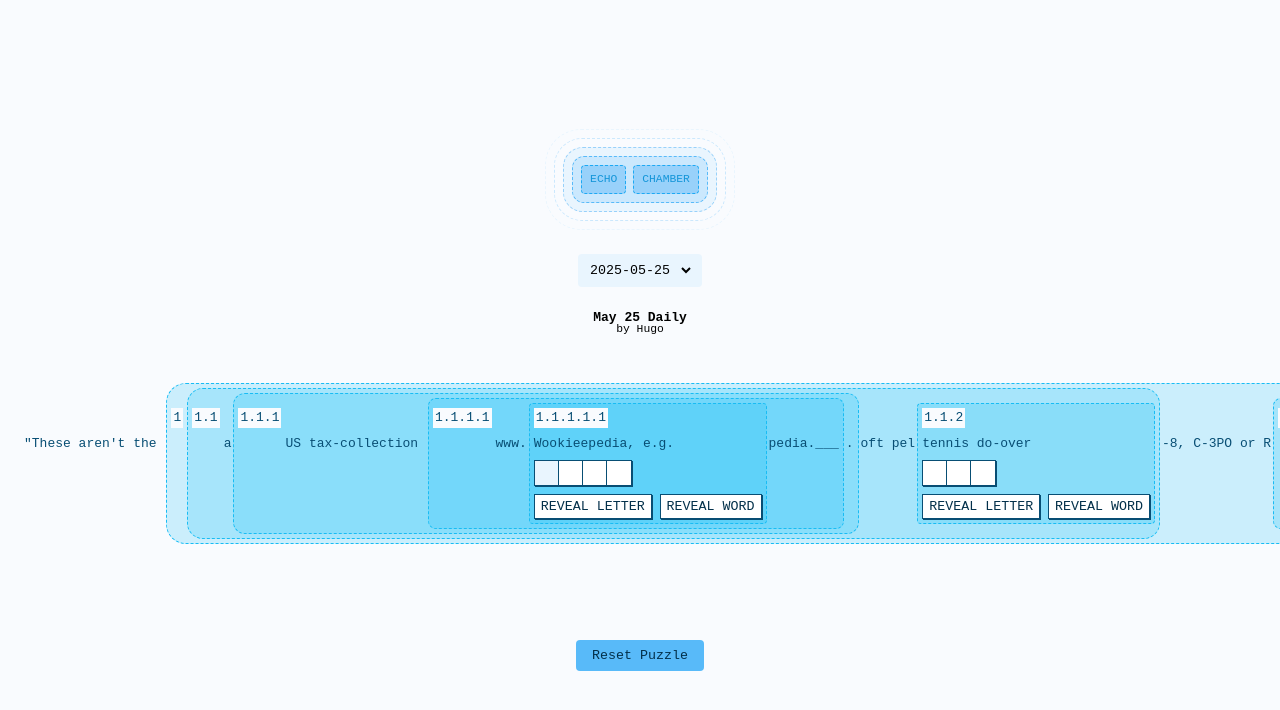
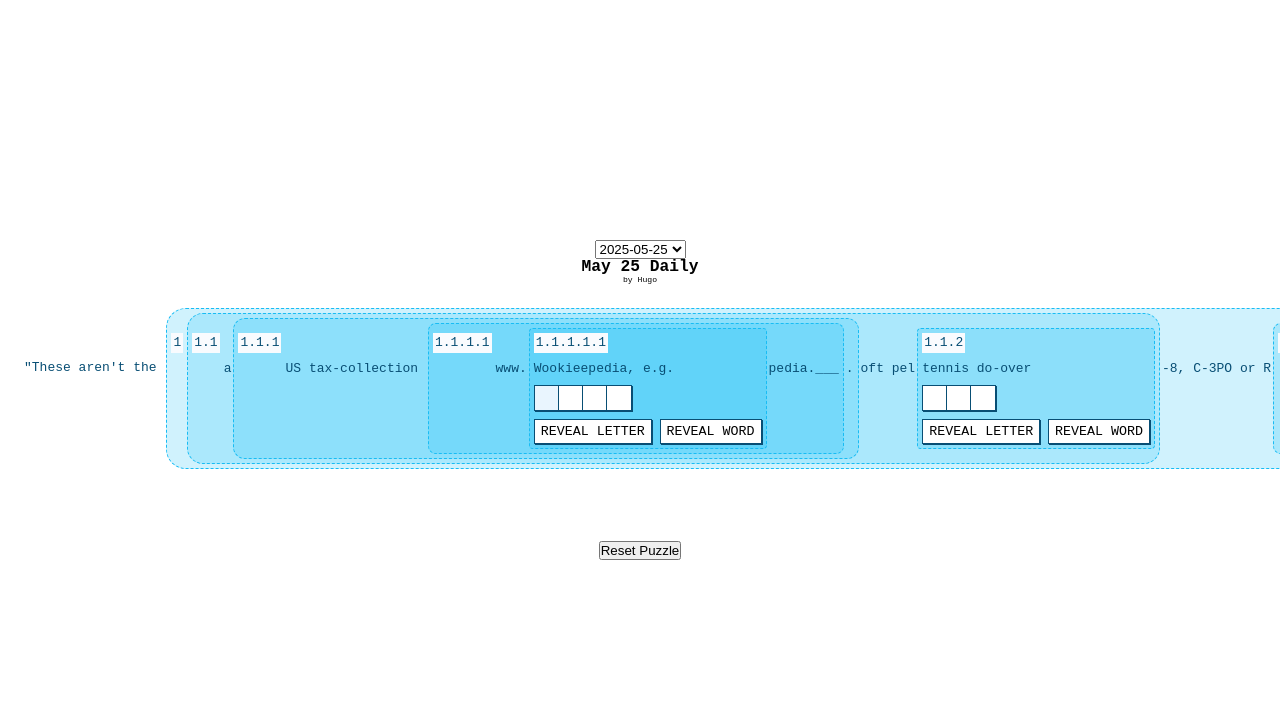
Before and after one commit to hugolynch/echo, a Svelte app: page / in a window 1280 px wide. Shown: the top 710 px of the page. Built offline with nearby package versions, Linux system fonts and the light colour scheme.

Commit message:
Strip global/unused CSS

```diff
--- a/index.html
+++ b/index.html
@@ -8,19 +8,6 @@
 </head>
 
 <body>
-  <!-- <img src="logo.gif"> -->
-  <div id="logo">
-    <div id="layer0">
-      <div id="layer1">
-        <div id="layer2">
-          <div id="layer3">
-            <div id="layer4">ECHO</div>
-            <div id="layer4">CHAMBER</div>
-          </div>
-        </div>
-      </div>
-    </div>
-  </div>
   <div id="app"></div>
   <script type="module" src="/src/main.ts"></script>
 </body>
--- a/src/app.css
+++ b/src/app.css
@@ -5,145 +5,11 @@
   box-sizing: border-box;
 }
 
-:root {
-  font-family: monospace;
-  line-height: 1;
-  font-weight: 400;
-  font-size: 62.5%;
-}
-
 #app {
-  display: flex;
-  flex-direction: column;
-  gap: 24px;
-}
-
-body {
   display: flex;
   flex-direction: column;
   justify-content: center;
   align-items: center;
   text-align: center;
   height: 100vh;
-  background-color: #F9FBFE;
-  font-family: 'IBM Plex Mono', monospace;
-  font-size: 1.4rem;
-  gap: 24px;
-  /* padding: 96px; */
 }
-
-h1 {
-  font-size: 1.6rem;
-}
-
-button {
-  padding: 8px 16px;
-  border: none;
-  border-radius: 4px;
-  background-color: #58BAF9;
-  color: #03304A;
-  cursor: pointer;
-  font-family: monospace;
-
-  &:hover {
-      background-color: #1DA9F4;
-  }
-
-  &:active {
-      background-color: #1596D9;
-  }
-}
-
-input {
-  text-transform: uppercase;
-  letter-spacing: .3rem;
-  /* min-width: 200px; */
-  text-align: center;
-  padding: 8px;
-  border-radius: 4px;
-  border: 1px solid #CBE8FD;
-
-  &:focus {
-      outline: 2px solid #1DA9F4;
-      border: 1px solid transparent;
-  }
-}
-
-#feedback {
-  font-weight: bold;
-  min-height: 50px;
-}
-
-.clue-placeholder {
-  display: inline-block;
-  border: 1px dashed #98D1FA;
-  background-color: #E9F5FE;
-  border-radius: 4px;
-  cursor: pointer;
-  padding: 2px;
-  margin: 2px;
-}
-
-.clue-placeholder:hover {
-  background-color: #CBE8FD;
-}
-
-select {
-  padding: 8px;
-  border: none;
-  border-radius: 4px;
-  border-right: 8px solid transparent;
-  font-family: monospace;
-  background-color: #E9F5FE;
-  cursor: pointer;
-
-  &:hover {
-      background-color: #CBE8FD;
-  }
-
-  &:focus {
-      outline: 2px solid #1DA9F4;
-
-  }
-}
-
-#logo {
-  & div {
-      padding: 8px;
-      color: #1596D9;
-  }
-
-  & #layer4 {
-      background-color: #98D1FA;
-      border: 1px dashed #1DA9F4;
-      border-radius: 4px;
-      padding: 8px;
-      display: inline-block;
-  }
-
-  & #layer3 {
-      background-color: #CBE8FD;
-      border: 1px dashed #58BAF9;
-      border-radius: 12px;
-
-  }
-
-  & #layer2 {
-      background-color: #E9F5FE;
-      border: 1px dashed #98D1FA;
-      border-radius: 20px;
-
-  }
-
-  & #layer1 {
-      border: 1px dashed #CBE8FD;
-      border-radius: 28px;
-
-  }
-
-  & #layer0 {
-      border: 1px dashed #E9F5FE;
-      border-radius: 36px;
-
-  }
-}
--- a/src/components/Board.svelte
+++ b/src/components/Board.svelte
@@ -85,12 +85,10 @@
 <button onclick={() => game.state = []}>Reset Puzzle</button>
 
 <style>
-    select {
-        margin: 0 auto;
-    }
-
-    button {
-        margin: 0 24px;
-        align-self: center;
+    :root {
+        font-family: monospace;
+        line-height: 1;
+        font-weight: 400;
+        font-size: 62.5%;
     }
 </style>
--- a/src/components/BoardClue.svelte
+++ b/src/components/BoardClue.svelte
@@ -141,4 +141,5 @@
         text-decoration: underline color(display-p3 0.34375 0.7265625 0.9375) 1px;
         text-underline-offset: 1px;
     }
+
 </style>
--- a/src/components/Input.svelte
+++ b/src/components/Input.svelte
@@ -171,6 +171,7 @@
         padding: 4px 6px;
         background-color: white;
         text-transform: uppercase;
+        font-family: 'IBM Plex Mono', monospace;
 
         &:hover {
             background-color: #E9F5FE;
```
